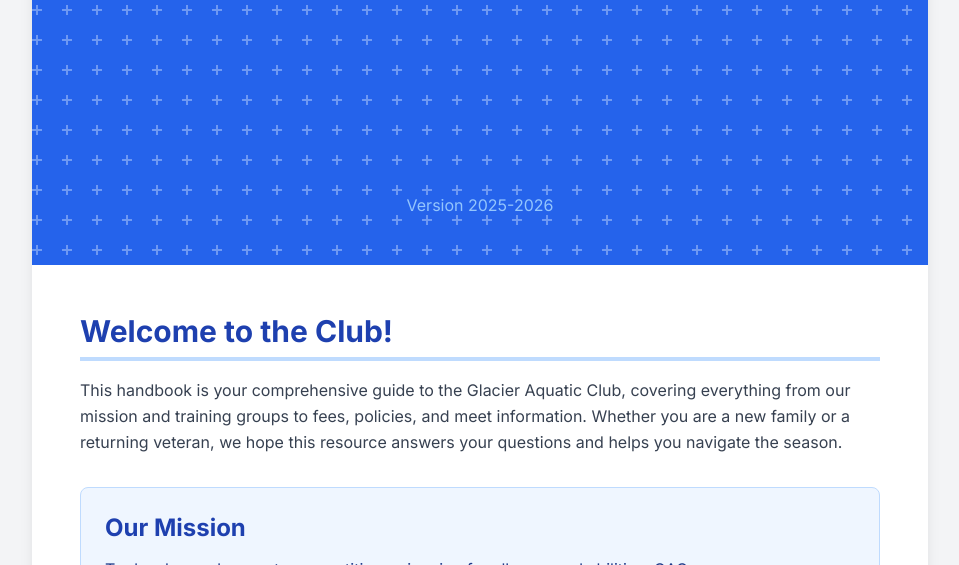
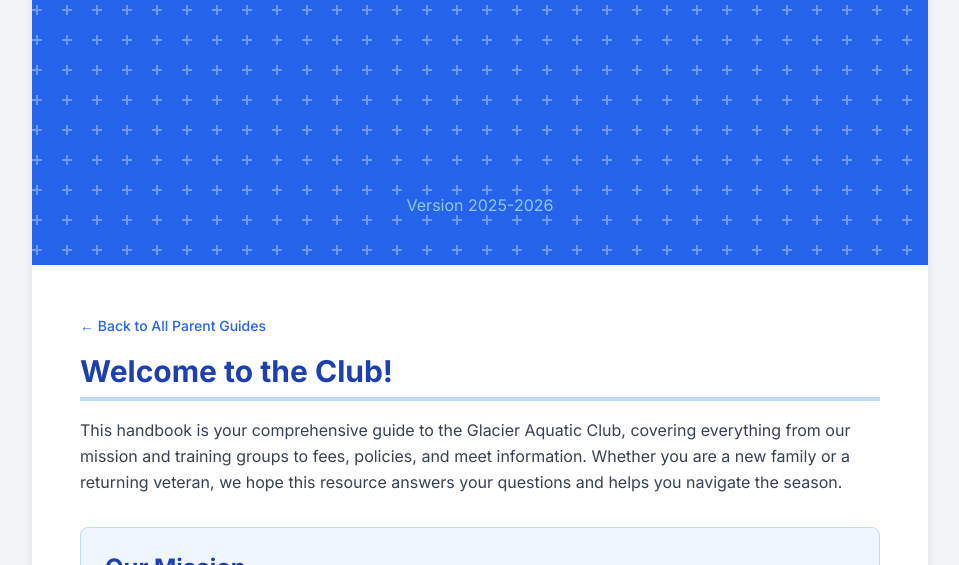
Before and after one commit to Glacier-Aquatic-Club/gac-documents, a plain HTML site: page handbook.html in a window 1280 px wide. Shown: the part 535-1100 px from the top of the page, without its empty margins (160-1119 px from the left). Drawn offline with nearby package versions, Linux system fonts and the light colour scheme.

Commit message:
Update handbook.html

```diff
--- a/handbook.html
+++ b/handbook.html
@@ -52,6 +52,9 @@
 
         <!-- Page 2: Welcome & About GAC -->
         <div class="p-8 md:p-12">
+            <div class="mb-4">
+                <a href="index.html" class="text-sm font-medium text-blue-600 hover:underline">&larr; Back to All Parent Guides</a>
+            </div>
             <h2 class="text-3xl font-bold text-blue-800 border-b-4 border-blue-200 pb-2">Welcome to the Club!</h2>
             <p class="mt-4 text-gray-700 leading-relaxed">This handbook is your comprehensive guide to the Glacier Aquatic Club, covering everything from our mission and training groups to fees, policies, and meet information. Whether you are a new family or a returning veteran, we hope this resource answers your questions and helps you navigate the season.</p>
 
```
